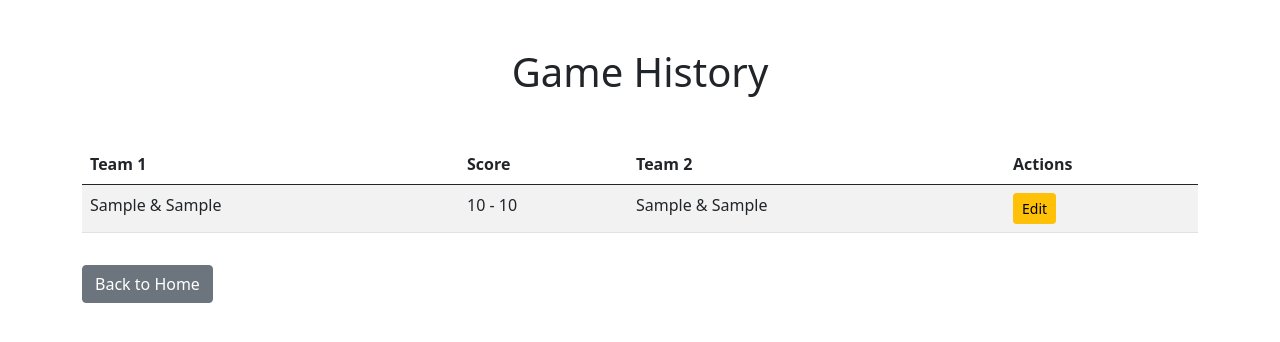
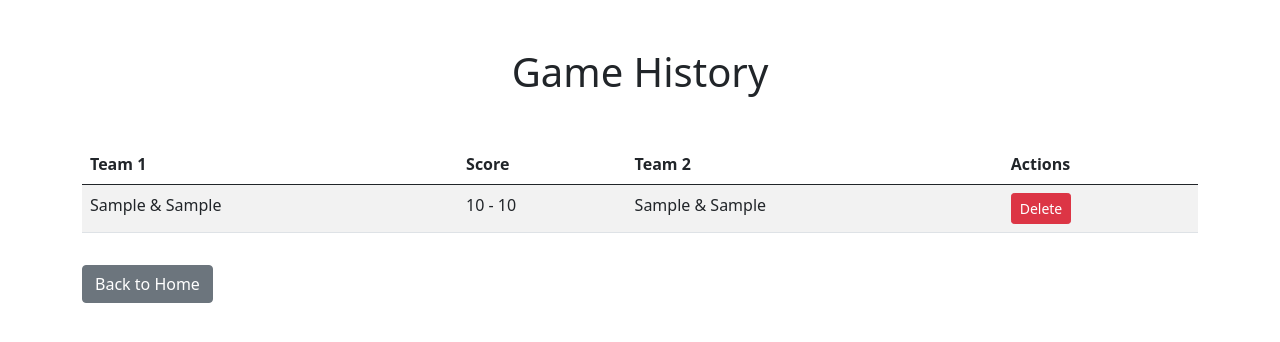
Before and after one commit to loganfrey49/Die-Rankings, a Flask app: template templates/game_history.html in a window 1280 px wide. Shown: the top 342 px of the page. Run offline with Flask 3, Linux system fonts and the light colour scheme; the template is opened without the code that fills it: most values are stand-ins (such as "Sample title", 1, 10 or a date in 2020).

Commit message:
changed edit to delete

```diff
--- a/templates/game_history.html
+++ b/templates/game_history.html
@@ -26,8 +26,8 @@
                     <td>{{ game.team1_score }} - {{ game.team2_score }}</td>
                     <td>{{ game.team2_player1 }} &amp; {{ game.team2_player2 }}</td>
                     <td>
-                        <a href="{{ url_for('edit_game', game_id=game.id) }}" class="btn btn-warning btn-sm">Edit</a>
-                        <!-- <a href="{{ url_for('delete_game', game_id=game.id) }}" class="btn btn-danger btn-sm">Delete</a> -->
+                        <!-- <a href="{{ url_for('edit_game', game_id=game.id) }}" class="btn btn-warning btn-sm">Edit</a>-->
+                        <a href="{{ url_for('delete_game', game_id=game.id) }}" class="btn btn-danger btn-sm">Delete</a>
                     </td>
                 </tr>
                 {% endfor %}
```
